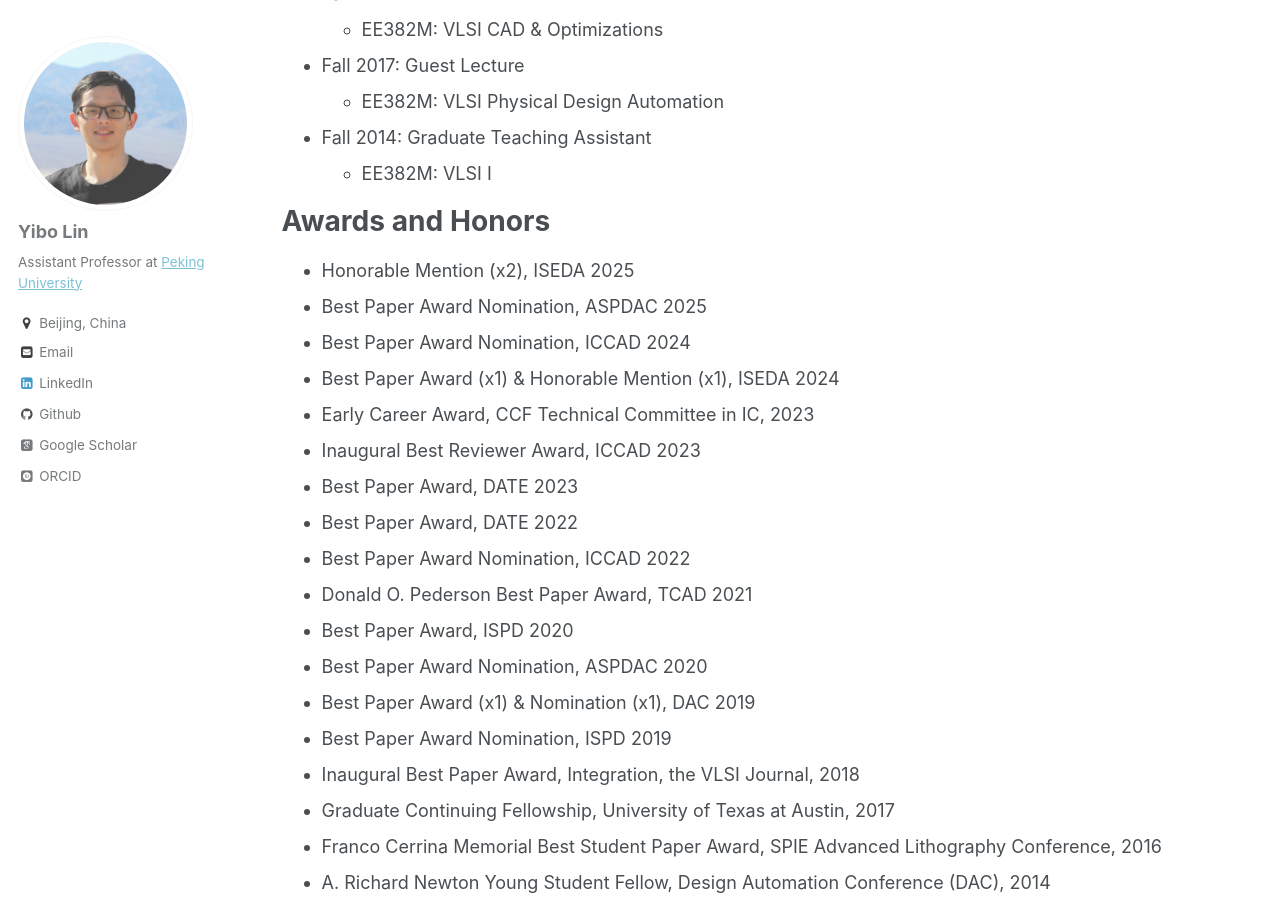
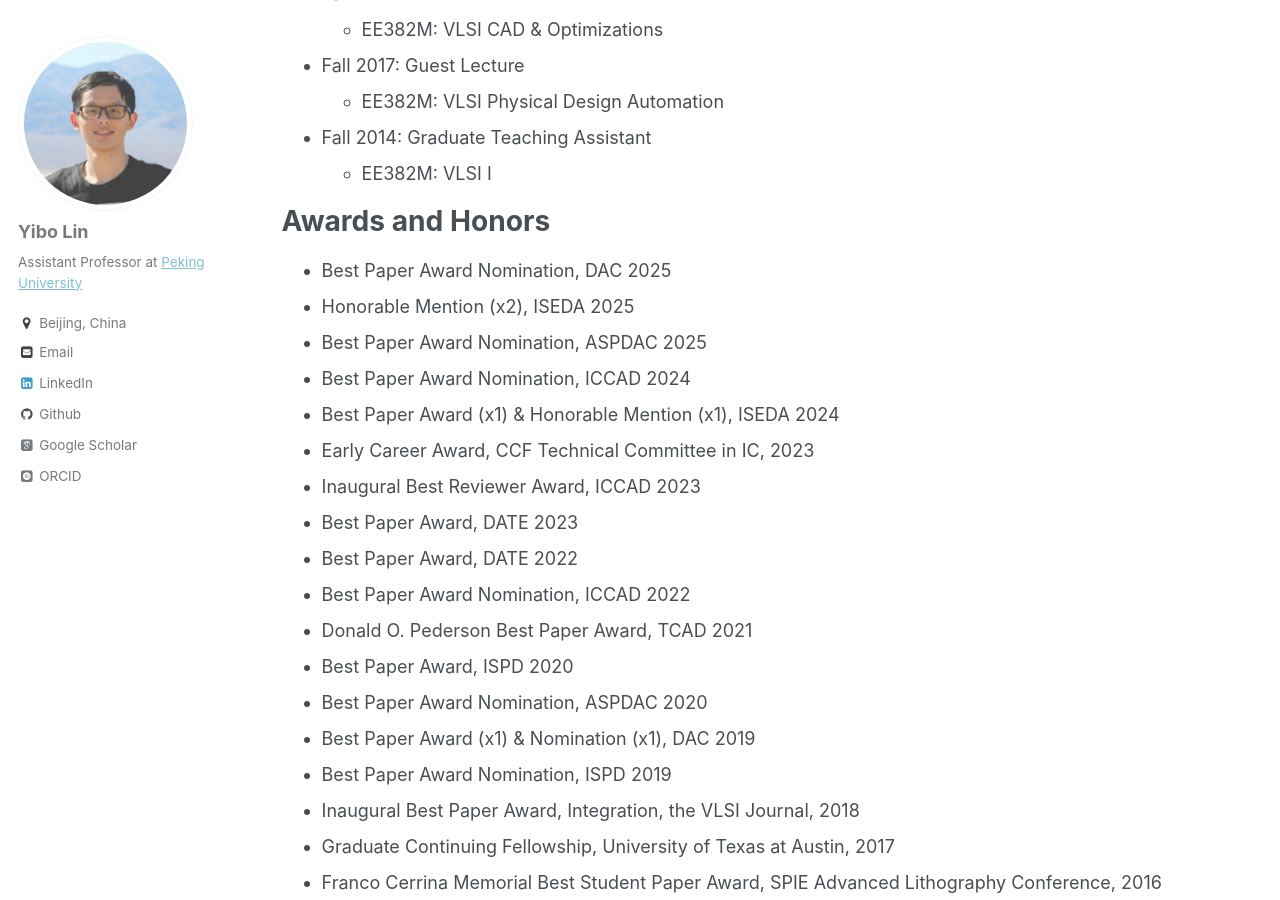
Before and after one commit to limbo018/limbo018.github.io, a Jekyll site: the page built from _pages/cv.md, in a window 1280 px wide and 900 px high, scrolled down 2072 px. Built offline with Jekyll 4.4.1, drawn with Linux system fonts in a browser that asks for light colours; some web fonts are replaced.

Commit message:
update recent bpa nomination

```diff
--- a/_pages/cv.md
+++ b/_pages/cv.md
@@ -89,6 +89,7 @@ Teaching experience
 
 Awards and Honors
 ======
+* Best Paper Award Nomination, DAC 2025
 * Honorable Mention (x2), ISEDA 2025
 * Best Paper Award Nomination, ASPDAC 2025
 * Best Paper Award Nomination, ICCAD 2024
```
Also changed, not shown: 4 other files.
